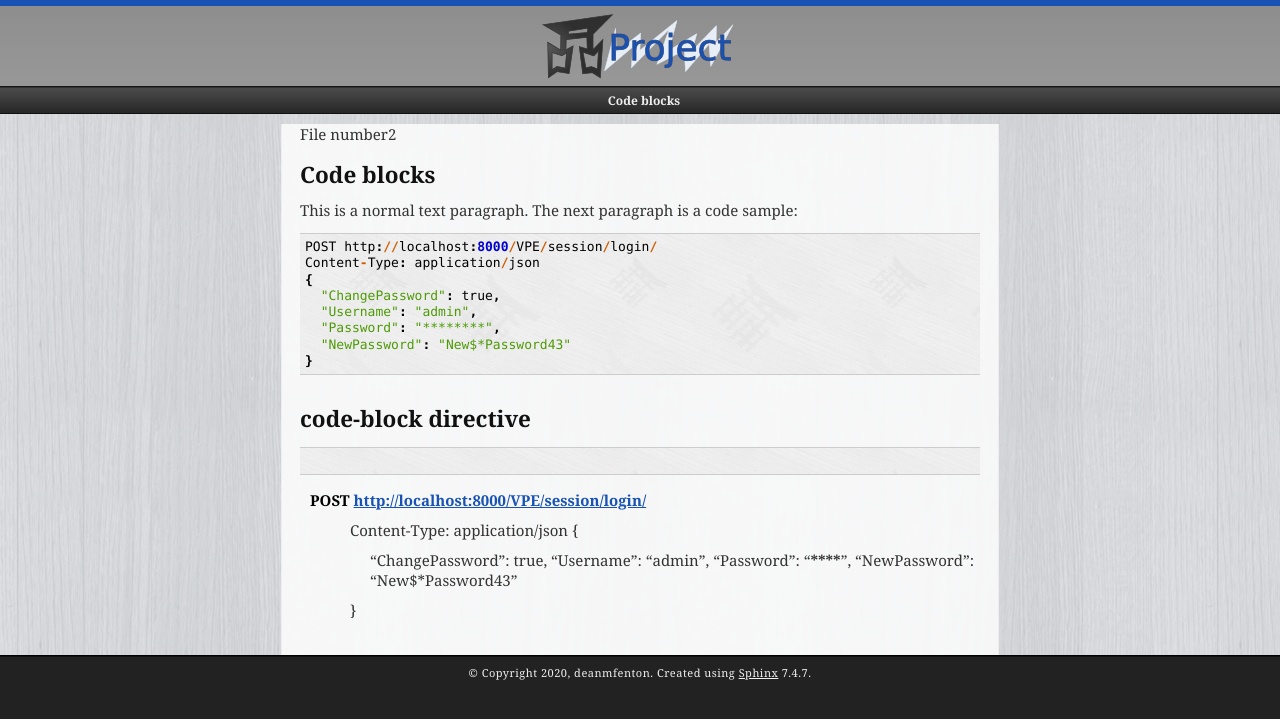
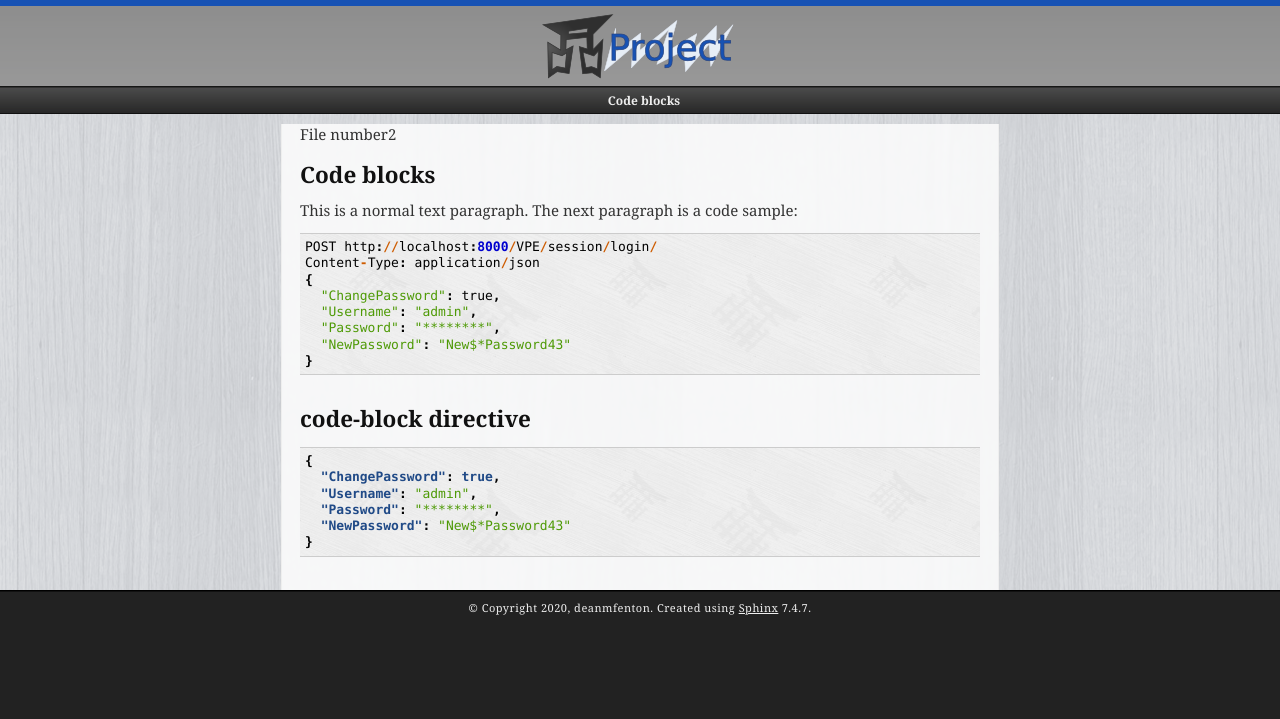
Before and after one commit to DeanMFenton/sphinx2dean, a Sphinx documentation site: the page built from docs/number2.rst, in a window 1280 px wide. Shown: the top 719 px of the page. Built offline with Sphinx 7.4.7, drawn with Linux system fonts in a browser that asks for light colours.

Commit message:
Update number2.rst

```diff
--- a/docs/number2.rst
+++ b/docs/number2.rst
@@ -22,8 +22,6 @@ code-block directive
 
 .. code-block:: JSON
 
-POST http://localhost:8000/VPE/session/login/
-  Content-Type: application/json
   {
     "ChangePassword": true,
     "Username": "admin",
```
